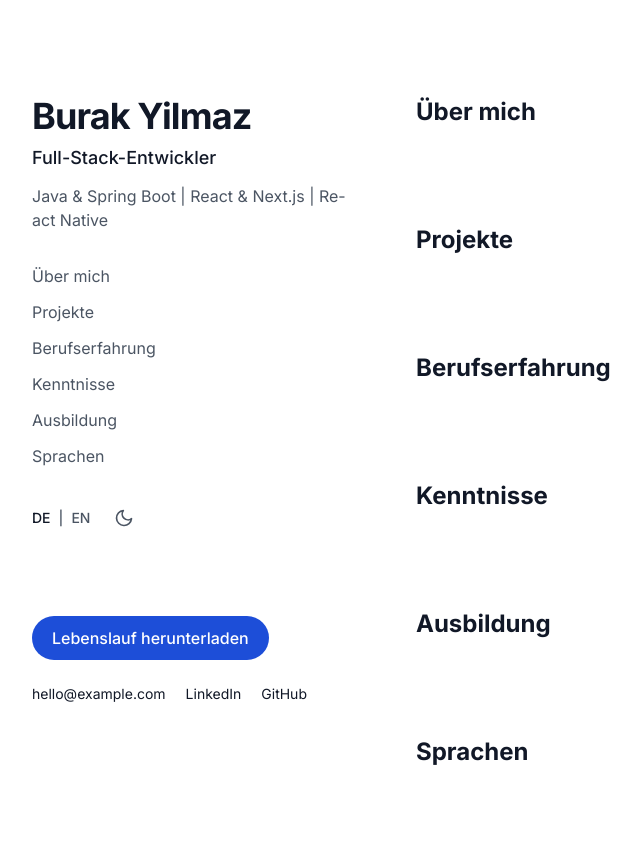
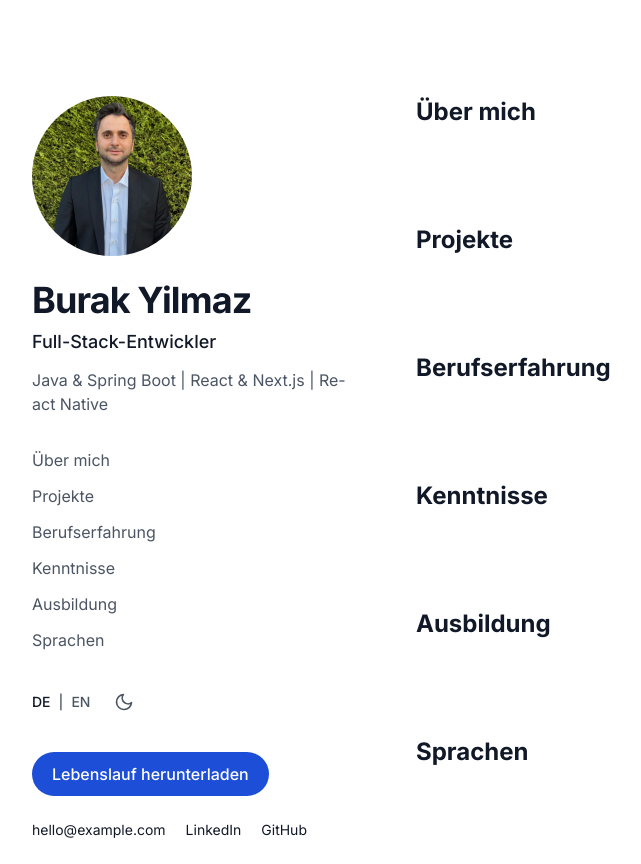
Before and after one commit to ylmzburak/portfolio, a Next.js app: page /de/ in a window 1280 px wide. Shown: the whole page, without its empty margins (16-657 px from the left). Built offline with nearby package versions, Linux system fonts and the light colour scheme.

Commit message:
feat: show profile photo in sidebar

```diff
--- a/src/components/layout/Sidebar.tsx
+++ b/src/components/layout/Sidebar.tsx
@@ -4,6 +4,7 @@ import { getDictionary } from "@/i18n/get-dictionary";
 import { sectionIds } from "@/lib/sections";
 import { LanguageSwitcher } from "./LanguageSwitcher";
 import { ThemeToggle } from "./ThemeToggle";
+import Image from "next/image";
 
 type SidebarProps = {
   lang: Locale;
@@ -15,6 +16,14 @@ export function Sidebar({ lang }: SidebarProps) {
   return (
     <div className="flex flex-col gap-8 lg:h-full">
       <header>
+        <Image
+          src={profile.photo.src}
+          width={profile.photo.width}
+          height={profile.photo.height}
+          alt={profile.photo.alt[lang]}
+          loading="eager"
+          className="mb-6 size-28 rounded-full object-cover lg:size-40"
+        />
         <p className="hidden text-3xl font-bold tracking-tight lg:block lg:text-4xl">
           {profile.name}
         </p>
--- a/src/data/profile.ts
+++ b/src/data/profile.ts
@@ -34,8 +34,8 @@ export const profile: Profile = {
   },
   photo: {
     src: "/media/profile.webp",
-    width: 400,
-    height: 400,
+    width: 480,
+    height: 480,
     alt: {
       de: "Porträtfoto von Burak Yilmaz",
       en: "Portrait photo of Burak Yilmaz",
```
Also changed, not shown: public/media/profile.webp (added).
